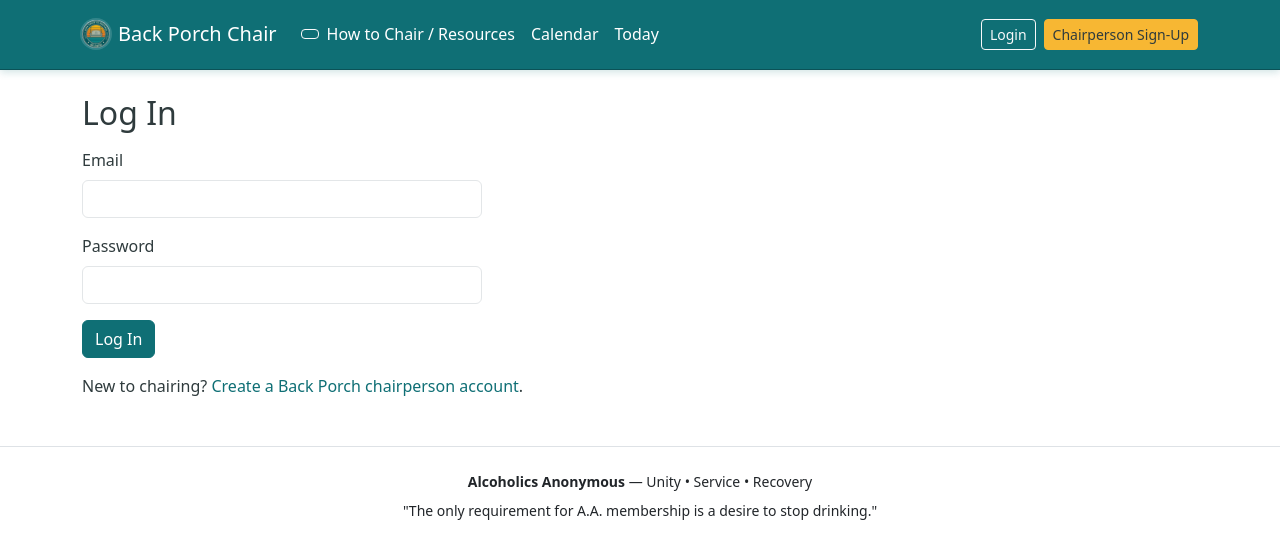
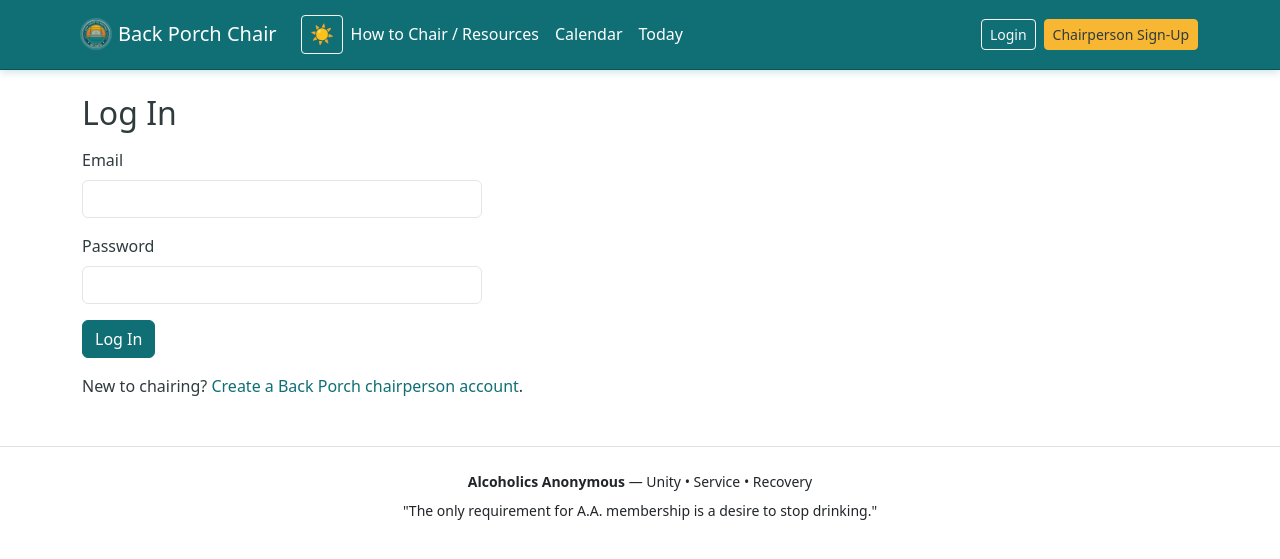
Before and after one commit to jalex0823/bp-chairperson-app, a Flask app: page /login in a window 1280 px wide. Shown: the top 559 px of the page. Run offline with Flask 3, Linux system fonts and the light colour scheme; data that the repository does not hold is empty; some libraries are stand-ins or nearby versions.

Commit message:
Use emoji for theme toggle - sun for light mode, moon for dark mode

```diff
--- a/static/js/theme-toggle.js
+++ b/static/js/theme-toggle.js
@@ -17,11 +17,9 @@
     // Apply the saved theme on page load
     if (currentTheme === 'dark') {
         body.classList.add('dark-theme');
-        themeIcon.classList.remove('fa-adjust');
-        themeIcon.classList.add('fa-moon');
+        themeIcon.textContent = '🌙';
     } else {
-        themeIcon.classList.remove('fa-moon');
-        themeIcon.classList.add('fa-adjust');
+        themeIcon.textContent = '☀️';
     }
 
     // Toggle theme when button is clicked
@@ -29,14 +27,12 @@
         if (body.classList.contains('dark-theme')) {
             // Switch to light theme
             body.classList.remove('dark-theme');
-            themeIcon.classList.remove('fa-moon');
-            themeIcon.classList.add('fa-adjust');
+            themeIcon.textContent = '☀️';
             localStorage.setItem('theme', 'light');
         } else {
             // Switch to dark theme
             body.classList.add('dark-theme');
-            themeIcon.classList.remove('fa-adjust');
-            themeIcon.classList.add('fa-moon');
+            themeIcon.textContent = '🌙';
             localStorage.setItem('theme', 'dark');
         }
     });
--- a/templates/base.html
+++ b/templates/base.html
@@ -49,8 +49,8 @@
     </button>
 
     <!-- Theme Toggle (Always Visible) -->
-    <button id="themeToggle" class="btn btn-sm btn-outline-light ms-2" title="Toggle Dark/Light Theme">
-      <i class="fas fa-adjust" id="themeIcon"></i>
+    <button id="themeToggle" class="btn btn-sm btn-outline-light ms-2" title="Toggle Dark/Light Theme" style="font-size: 1.2rem;">
+      <span id="themeIcon">☀️</span>
     </button>
 
     <div class="collapse navbar-collapse" id="navbarNav">
```
